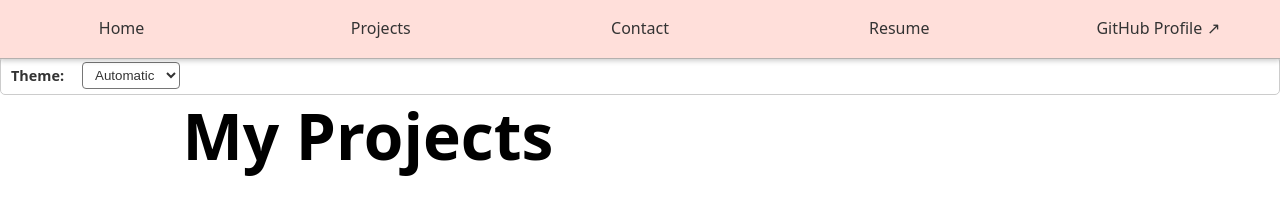
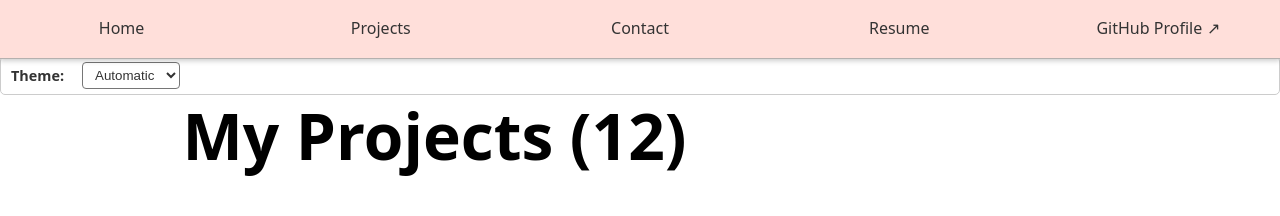
Before and after one commit to joshosofsky-ucsd/portfolio, a plain HTML site: page projects/index.html in a window 1280 px wide. Shown: the top 216 px of the page. Drawn offline with Linux system fonts and the light colour scheme.

Commit message:
lab 4 part 1

```diff
--- a/global.js
+++ b/global.js
@@ -121,4 +121,92 @@ document.addEventListener('DOMContentLoaded', () => {
   window.matchMedia('(prefers-color-scheme: dark)').addEventListener('change', () => {
     if (selector.value === 'auto') applyTheme('auto');
   });
+
+  fetchJSON('../lib/projects.json').then(data => {
+    const containerElement = document.querySelector('.projects');
+    renderProjects(data, containerElement, 'h2'); // Specify the heading level here
+  }).catch(error => {
+    console.error('Error fetching projects:', error);
+  });;
 });
+
+export async function fetchJSON(url) {
+  try {
+      const response = await fetch(url);
+
+      console.log(response)
+
+      // Check if response is successful (status 200-299)
+      if (!response.ok) {
+        throw new Error(`Failed to fetch projects: ${response.statusText}`);
+      }
+
+      // Parse and return the JSON data
+      const data = await response.json();
+      console.log(data)
+      return data;
+
+  } catch (error) {
+      console.error('Error fetching or parsing JSON data:', error);
+      // Re-throw the error to allow handling by calling code
+      throw error;
+  }
+}
+
+export function renderProjects(project, containerElement, headingLevel = 'h2') {
+  // Your code will go here
+  // Check if containerElement is valid
+  if (!containerElement) {
+    console.error('Error: containerElement is null or undefined.');
+    return;
+  }
+
+  // Check if projects is a valid array
+  if (!Array.isArray(project)) {
+    console.error('Error: projects is not a valid array.');
+    return;
+  }
+
+  // Validate headingLevel
+  const validHeadingLevels = ['h1', 'h2', 'h3', 'h4', 'h5', 'h6'];
+  if (!validHeadingLevels.includes(headingLevel)) {
+    console.warn(`Warning: Invalid heading level "${headingLevel}". Defaulting to "h2".`);
+    headingLevel = 'h2';
+  }
+
+  containerElement.innerHTML = '';
+  // Check if projects array is empty
+  if (project.length === 0) {
+    containerElement.innerHTML = '<p>No projects available.</p>';
+    return;
+  }
+  project.forEach(project => {
+    const article = document.createElement('article');
+    // Create the heading element with the specified level
+    const heading = document.createElement(headingLevel);
+    if (project.link) {
+      heading.innerHTML = `<a href="${project.link}" target="_blank">${project.title || 'Untitled Project'}</a>`;
+    } else {
+      heading.textContent = project.title || 'Untitled Project';
+    }
+    article.appendChild(heading);
+    article.innerHTML += `
+      ${project.image ? `<img src="${project.image}" alt="${project.title || 'Project Image'}">` : '<div>No image available</div>'}
+      <p>${project.description || 'No description available'}</p>
+    `;
+    containerElement.appendChild(article);
+
+
+    // // Add project details to the article
+    // const title = document.createElement('h2');
+    // title.textContent = project.title;
+    // article.appendChild(title);
+
+    // const description = document.createElement('p');
+    // description.textContent = project.description;
+    // article.appendChild(description);
+
+    // // Append the article to the container element
+    // containerElement.appendChild(article);
+  });
+}
--- /dev/null
+++ b/lib/projects.json
@@ -0,0 +1,63 @@
+[
+    {
+        "title": "Recipe Analytics",
+        "image": "../images/recipe.png",
+        "description": "My final project for my DSC80 class where I analyzed a dataset of food recipes scraped from food.com",
+        "link": "https://joshosofsky-ucsd.github.io/recipe-analytics/"
+    },
+    {
+        "title": "San Francisco Weather and Toursim",
+        "image": "../images/sf_weather.png",
+        "description": "A visualization I created for my project 1 for my DSC 106 class where I analyzed how weather data in San Francisco affects tourism rates"
+    },
+    {
+        "title": "Praesentium fugiat deleniti facilis.",
+        "image": "https://vis-society.github.io/labs/2/images/empty.svg",
+        "description": "Omnis asperiores est assumenda quibusdam quam praesentium! Maxime harum dolores fugiat saepe accusantium iste voluptatum amet magnam, est, non natus et eos fuga facere nihil mollitia sed. Et, nihil neque!"
+    },
+    {
+        "title": "Quos tempore recusandae magni.",
+        "image": "https://vis-society.github.io/labs/2/images/empty.svg",
+        "description": "Officiis esse aspernatur deserunt temporibus. Autem hic eligendi quas eius iure obcaecati ut beatae eos facilis illo corporis sunt dolorem, aut possimus, eaque debitis amet iste? Recusandae in quas reprehenderit!"
+    },
+    {
+        "title": "Repellendus deserunt repudiandae praesentium!",
+        "image": "https://vis-society.github.io/labs/2/images/empty.svg",
+        "description": "Doloribus quam excepturi modi praesentium exercitationem consequuntur earum maiores dicta dolor placeat, esse ipsam, architecto voluptatibus adipisci, voluptates nihil saepe cum explicabo dignissimos minus odio obcaecati. Sunt ratione nostrum omnis."
+    },
+    {
+        "title": "Ab provident numquam labore?",
+        "image": "https://vis-society.github.io/labs/2/images/empty.svg",
+        "description": "Enim commodi error aliquid ducimus saepe sapiente delectus culpa vitae et perspiciatis a aperiam iusto laudantium, voluptate, veritatis quidem repellat dicta ea ullam rerum tenetur nostrum? Commodi eaque quia eius?"
+    },
+    {
+        "title": "Labore doloribus repellendus cupiditate!",
+        "image": "https://vis-society.github.io/labs/2/images/empty.svg",
+        "description": "Doloremque laudantium maiores quaerat facere nostrum neque aliquam nihil officia saepe non laborum similique deserunt hic, sapiente nulla, delectus consequuntur ipsum rem alias! Libero consequuntur vel inventore necessitatibus esse at."
+    },
+    {
+        "title": "Possimus vel in corrupti!",
+        "image": "https://vis-society.github.io/labs/2/images/empty.svg",
+        "description": "Explicabo, temporibus amet cupiditate placeat ut officia iure eaque velit voluptate eligendi optio molestiae beatae commodi ullam earum consectetur praesentium cumque, laboriosam obcaecati dolore iste. Minus nam consectetur odit illo!"
+    },
+    {
+        "title": "Libero reprehenderit voluptatum unde.",
+        "image": "https://vis-society.github.io/labs/2/images/empty.svg",
+        "description": "Vitae sunt ullam fuga vero distinctio nam maxime quae recusandae assumenda. Pariatur doloribus recusandae dolor, qui asperiores cumque quidem consequuntur itaque explicabo, reiciendis omnis delectus exercitationem accusamus molestiae ea error!"
+    },
+    {
+        "title": "Dolores fuga labore corporis.",
+        "image": "https://vis-society.github.io/labs/2/images/empty.svg",
+        "description": "Nam sint sequi similique alias aspernatur. Natus aspernatur non et voluptas inventore, obcaecati necessitatibus reprehenderit asperiores odit ipsam, molestiae placeat illo accusamus optio similique quibusdam. Hic necessitatibus voluptatibus molestiae provident."
+    },
+    {
+        "title": "Nihil pariatur maxime temporibus?",
+        "image": "https://vis-society.github.io/labs/2/images/empty.svg",
+        "description": "Blanditiis ipsa impedit, totam ex corporis modi. Consequuntur, dolorum incidunt ad aut magni harum dolores delectus maiores tempora numquam voluptas id debitis iusto labore minus similique iste necessitatibus sapiente! Fugit."
+    },
+    {
+        "title": "Illum officia reprehenderit nihil?",
+        "image": "https://vis-society.github.io/labs/2/images/empty.svg",
+        "description": "Necessitatibus ut aliquam laborum et omnis ad labore, itaque libero numquam eius esse suscipit provident ipsam ab odio ratione cum nam ullam nostrum laboriosam doloremque voluptatem adipisci? Totam, alias culpa."
+    }
+]
--- a/projects/index.html
+++ b/projects/index.html
@@ -16,9 +16,13 @@
         <option value="dark">Dark</option>
     </select>
     </label> -->
-    <h1>My Projects</h1>
+    <header>
+        <h1 class="projects-title">My Projects</h1>
+    </header>
     <div class="projects">
-        <article>
+        <script src="../global.js" type="module"></script>
+        <script src="projects.js" type="module"></script>
+        <!-- <article>
             <h2><a href="https://joshosofsky-ucsd.github.io/recipe-analytics/" target="_blank">Recipe Analytics</a></h2>
             <img src="../images/recipe.png" alt="AI photo of Recipe Analytics">
             <p>My final project for my DSC80 class where I analyzed a dataset of food recipes scraped from food.com</p>
@@ -77,7 +81,7 @@
             <h2>Illum officia reprehenderit nihil?</h2>
             <img src="https://vis-society.github.io/labs/2/images/empty.svg" alt="">
             <p>Necessitatibus ut aliquam laborum et omnis ad labore, itaque libero numquam eius esse suscipit provident ipsam ab odio ratione cum nam ullam nostrum laboriosam doloremque voluptatem adipisci? Totam, alias culpa.</p>
-        </article>
+        </article> -->
     </div>
     <!-- <nav>
         <ul>
--- /dev/null
+++ b/projects/projects.js
@@ -0,0 +1,21 @@
+import { fetchJSON, renderProjects } from '../global.js';
+async function loadProjects() {
+    try {
+      const projects = await fetchJSON('../lib/projects.json');
+      const projectsContainer = document.querySelector('.projects');
+      renderProjects(projects, projectsContainer, 'h2');
+      // Set the project count
+      const projectsTitle = document.querySelector('.projects-title');
+      if (projectsTitle) {
+        projectsTitle.textContent = `My Projects (${projects.length})`;
+      }
+    } catch (error) {
+      console.error('Error loading projects:', error);
+      const projectsContainer = document.querySelector('.projects');
+      if (projectsContainer) {
+        projectsContainer.innerHTML = '<p>Error loading projects. Please try again later.</p>';
+      }
+    }
+  }
+
+  loadProjects();
```
